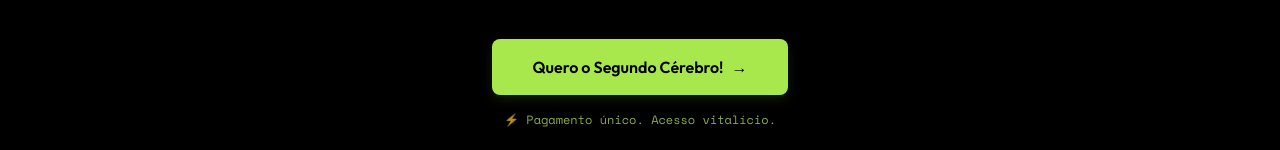
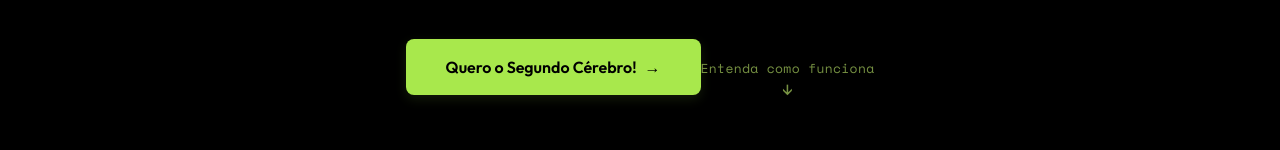
Before and after one commit to yanzer0/yan-site-test, a Next.js app: page /kit-segundo-cerebro in a window 1280 px wide. Shown: the part 802-952 px from the top of the page. Built offline with nearby package versions, Linux system fonts and the light colour scheme.

Commit message:
feat(hero): replace sales tagline with scroll CTA to increase page reads

```diff
--- a/src/components/segundo-cerebro.tsx
+++ b/src/components/segundo-cerebro.tsx
@@ -219,9 +219,13 @@ function HeroSection() {
           >
             Quero o Segundo Cérebro! <span className="transition-transform duration-200 group-hover:translate-x-1">&rarr;</span>
           </a>
-          <p className="mt-4 font-mono text-[12px] text-green-300/70 font-medium">
-            ⚡ Pagamento único. Acesso vitalício.
-          </p>
+          <a
+            href="#como-funciona"
+            className="group/scroll mt-5 inline-flex flex-col items-center gap-1 text-green-300/60 hover:text-green-300 transition-colors duration-200 cursor-pointer"
+          >
+            <span className="font-mono text-[13px] font-medium tracking-wide">Entenda como funciona</span>
+            <span className="animate-bounce text-lg">↓</span>
+          </a>
         </div>
       </div>
     </section>
@@ -244,7 +248,7 @@ function PainSection() {
   return (
     <>
     <div className="section-divider" />
-    <section className="py-20 sm:py-28 bg-black/80">
+    <section id="como-funciona" className="py-20 sm:py-28 bg-black/80">
       <div ref={ref} className="scroll-reveal mx-auto max-w-3xl px-4 sm:px-6">
         <h2 className="font-heading text-2xl sm:text-3xl md:text-4xl font-extrabold tracking-tight leading-tight mb-8">
           Isso aqui te parece familiar?
```
